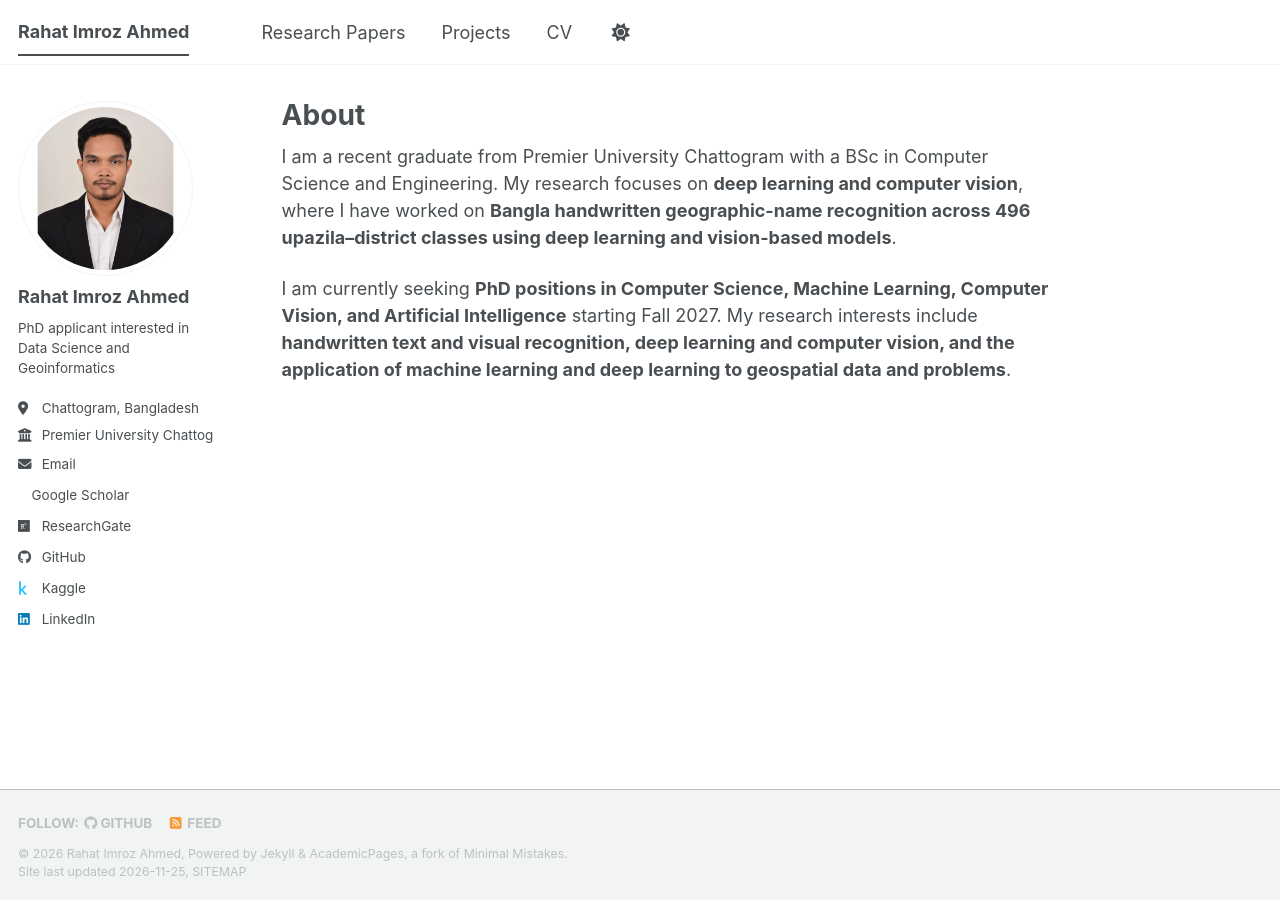
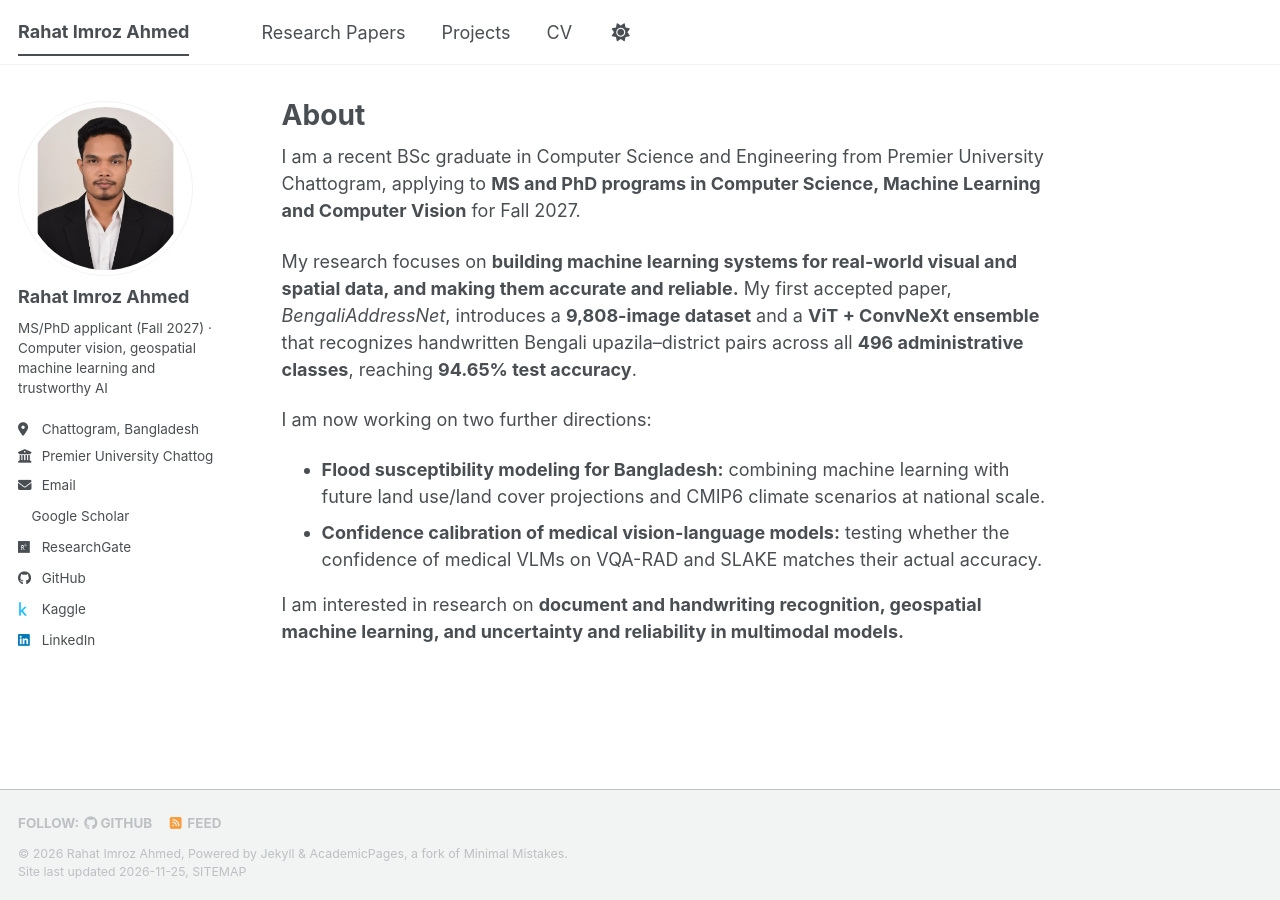
Before and after one commit to RahatAhmed171/RahatAhmed171.github.io, a Jekyll site: the page built from _pages/about.md, in a window 1280 px wide. Built offline with Jekyll 4.4.1, drawn with Linux system fonts in a browser that asks for light colours; a style sheet for code colours, icons or effects is not loaded.

Commit message:
updated about section and titlkee

```diff
--- a/_config.yml
+++ b/_config.yml
@@ -26,7 +26,7 @@ author:
   avatar           : "resized.jpg"
   name             : "Rahat Imroz Ahmed"
   pronouns         : # example: "he/him"
-  bio              : "PhD applicant interested in Data Science and Geoinformatics"
+  bio              : "MS/PhD applicant (Fall 2027) · Computer vision, geospatial machine learning and trustworthy AI"
   location         : "Chattogram, Bangladesh"
   employer         : "Premier University Chattogram"
 
--- a/_pages/about.md
+++ b/_pages/about.md
@@ -7,7 +7,15 @@ redirect_from:
   - /about.html
 ---
 
-I am a recent graduate from Premier University Chattogram with a BSc in Computer Science and Engineering.
-My research focuses on **deep learning and computer vision**, where I have worked on **Bangla handwritten geographic-name recognition across 496 upazila–district classes using deep learning and vision-based models**.
 
-I am currently seeking **PhD positions in Computer Science, Machine Learning, Computer Vision, and Artificial Intelligence** starting Fall 2027. My research interests include **handwritten text and visual recognition, deep learning and computer vision, and the application of machine learning and deep learning to geospatial data and problems**.
+
+I am a recent BSc graduate in Computer Science and Engineering from Premier University Chattogram, applying to **MS and PhD programs in Computer Science, Machine Learning and Computer Vision** for Fall 2027.
+
+My research focuses on **building machine learning systems for real-world visual and spatial data, and making them accurate and reliable.** My first accepted paper, *BengaliAddressNet*, introduces a **9,808-image dataset** and a **ViT + ConvNeXt ensemble** that recognizes handwritten Bengali upazila–district pairs across all **496 administrative classes**, reaching **94.65% test accuracy**.
+
+I am now working on two further directions:
+
+- **Flood susceptibility modeling for Bangladesh:** combining machine learning with future land use/land cover projections and CMIP6 climate scenarios at national scale.
+- **Confidence calibration of medical vision-language models:** testing whether the confidence of medical VLMs on VQA-RAD and SLAKE matches their actual accuracy.
+
+I am interested in research on **document and handwriting recognition, geospatial machine learning, and uncertainty and reliability in multimodal models.**
```
